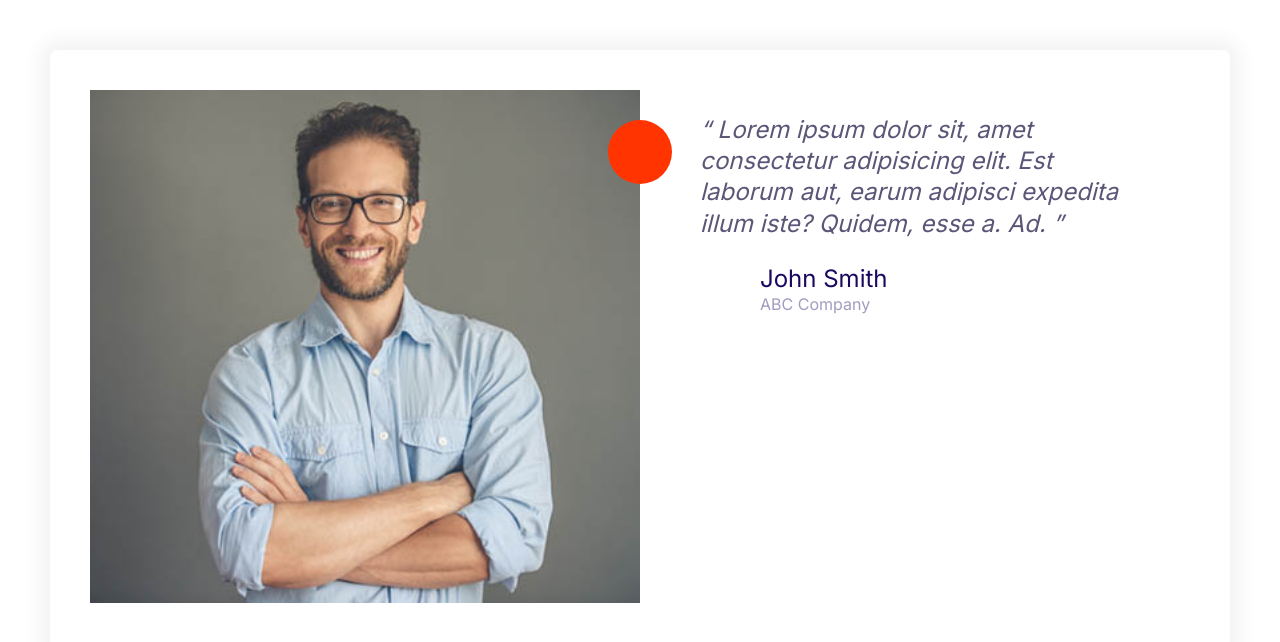
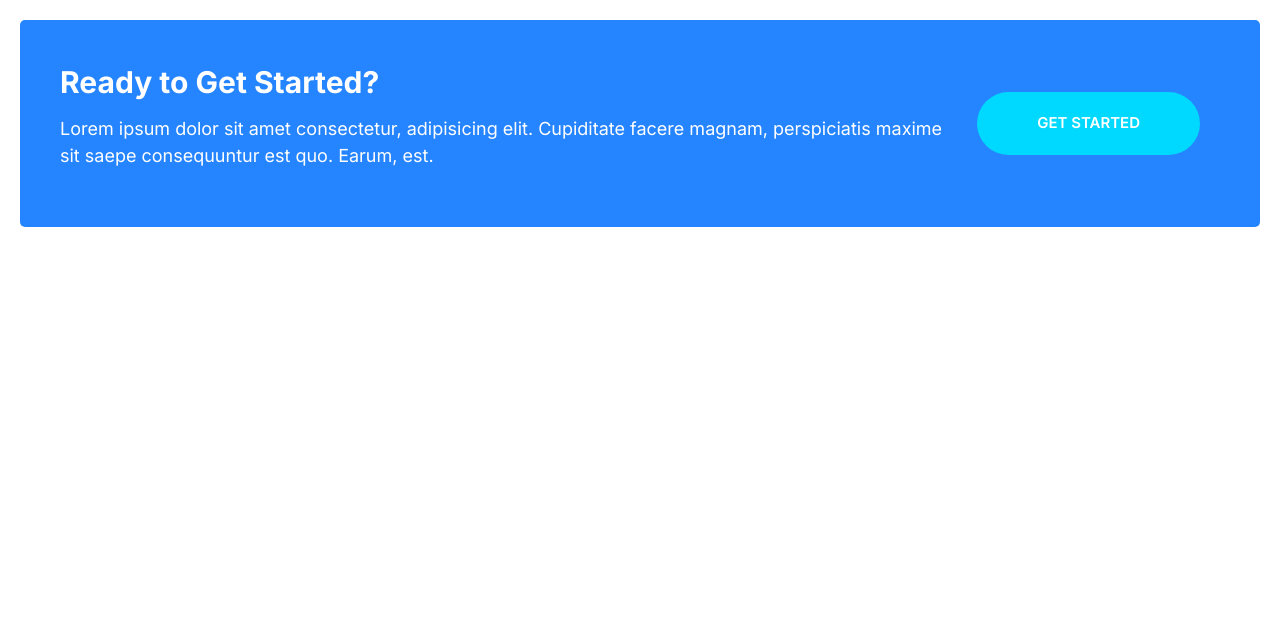
Before and after one commit to BernyFranklin/moshify, a plain HTML site: page index.html in a window 1280 px wide. Drawn offline with Linux system fonts and the light colour scheme.

Commit message:
Build callouts component

```diff
--- a/css/styles.css
+++ b/css/styles.css
@@ -226,6 +226,10 @@ a {
     background: #ec3000;
 }
 
+.btn--stretched {
+    padding-left: 6rem;
+    padding-right: 6rem;
+}
 .btn--block {
     width: 100%;
     display: inline-block;
@@ -482,5 +486,44 @@ a {
     .testimonial .quote {
         margin-left: 6rem;
     }
+}
 
+/* Callouts */
+.callout {
+    padding: 4rem;
+    border-radius: 5px;
 }
+
+.callout--primary {
+    background: var(--color-primary);
+    color: #fff;
+}
+
+.callout__heading {
+    color: #fff;
+    font-size: 3rem;
+    margin-top: 0;
+}
+
+.callout .btn {
+    justify-self: center;
+    align-self: center;
+}
+
+.callout__content {
+    text-align: center;
+}
+
+@media screen and (min-width:768px) {
+    .callout .grid--1x2 {
+        grid-template-columns: 1fr auto;
+    }
+    .callout__content {
+        text-align: left;
+    }
+
+    .callout .btn {
+        justify-self: start;
+        margin: 0 2rem;
+    }
+}
--- a/index.html
+++ b/index.html
@@ -14,36 +14,18 @@
     <link rel="stylesheet" href="css/normalize.css" />
     <link rel="stylesheet" href="css/styles.css" />
   </head>
-  <body style="padding: 5rem">
-    <div class="card testimonial">
+  <body style="padding: 2rem">
+    <div class="callout callout--primary">
       <div class="grid grid--1x2">
-        <div class="testimonial__image">
-          <img src="images/testimonial.jpg" alt="Dude" />
-          <span class="icon-container icon-container--accent">
-            <svg class="icon icon--white icon--small">
-              <use xlink:href="images/sprite.svg#quotes"></use>
-            </svg>
-          </span>
+        <div class="callout__content">
+          <h2 class="callout__heading">Ready to Get Started?</h2>
+          <p>
+            Lorem ipsum dolor sit amet consectetur, adipisicing elit. Cupiditate
+            facere magnam, perspiciatis maxime sit saepe consequuntur est quo.
+            Earum, est.
+          </p>
         </div>
-        <blockquote class="quote">
-          <p class="quote__text">
-            Lorem ipsum dolor sit, amet consectetur adipisicing elit. Est
-            laborum aut, earum adipisci expedita illum iste? Quidem, esse a. Ad.
-          </p>
-          <footer>
-            <div class="media">
-              <div class="media__image">
-                <svg class="icon icon--primary quote__line">
-                  <use xlink:href="images/sprite.svg#line"></use>
-                </svg>
-              </div>
-              <div class="media__body">
-                <h3 class="media__title quote__author">John Smith</h3>
-                <p class="quote__organization">ABC Company</p>
-              </div>
-            </div>
-          </footer>
-        </blockquote>
+        <a href="#" class="btn btn--secondary btn--stretched">Get Started</a>
       </div>
     </div>
   </body>
```
Also changed, not shown: components/callouts.html (added, +13 -0 lines).
